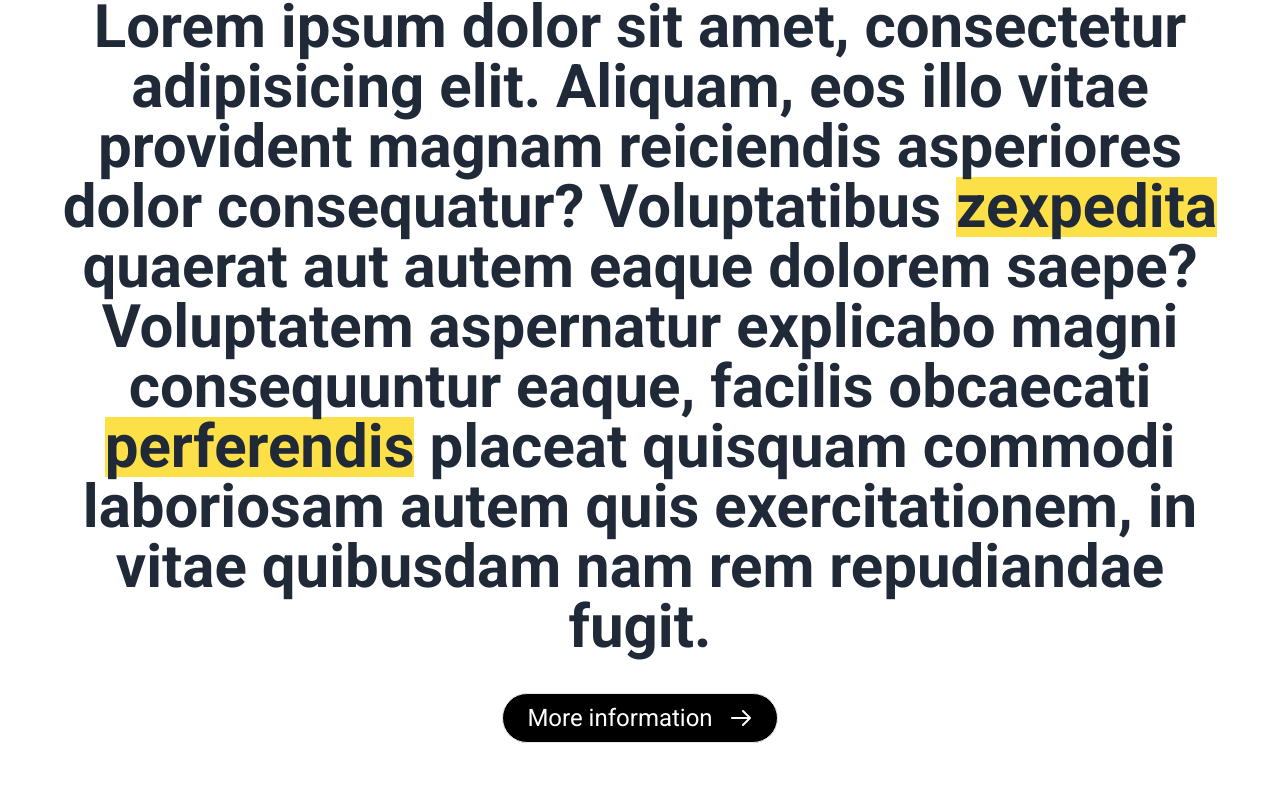
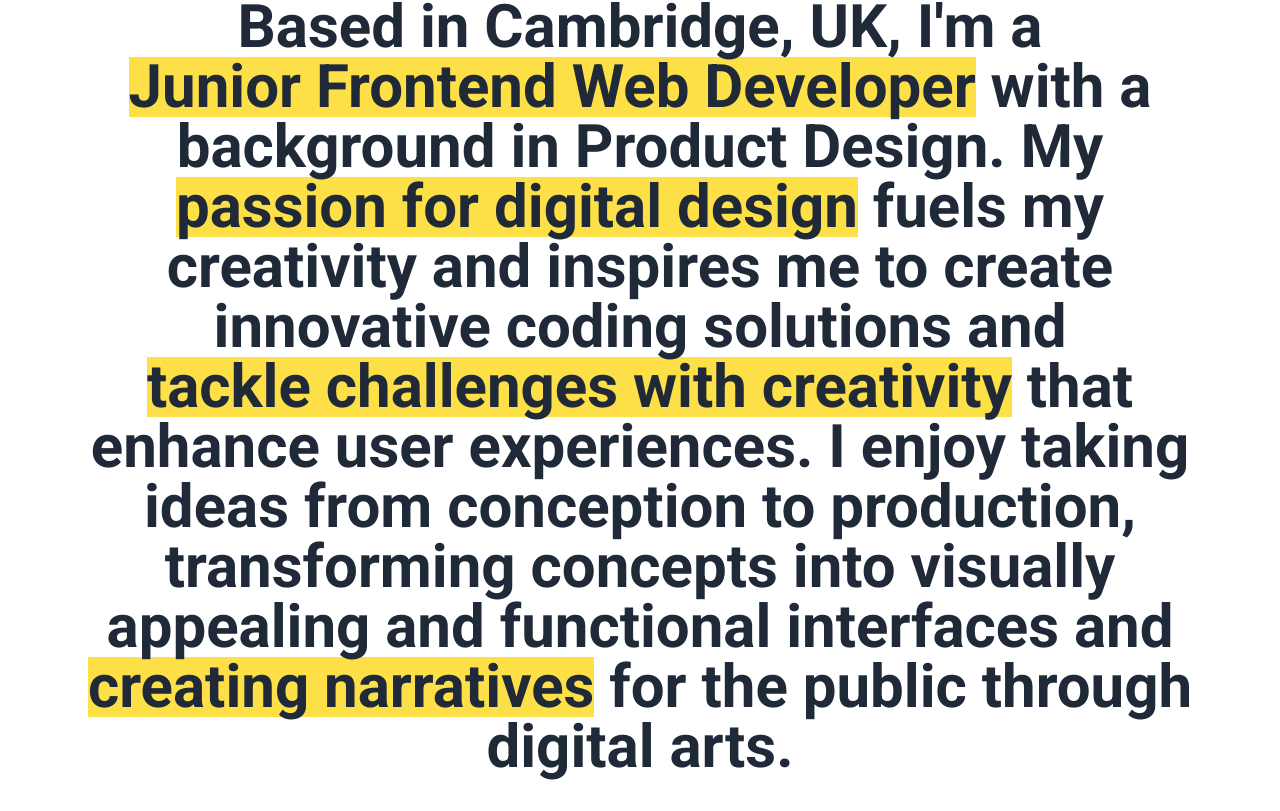
Before and after one commit to jemcap/joshcapito.dev, a React (Vite) app: page / in a window 1280 px wide. Shown: the part 1067-1878 px from the top of the page. Built offline with nearby package versions, Linux system fonts and the light colour scheme.

Commit message:
feature: Added functionality to navigate / scroll to the Projects section when the 'my work' navlink is clicked

```diff
--- a/src/App.jsx
+++ b/src/App.jsx
@@ -4,6 +4,7 @@ import Home from "./pages/Home";
 import Landing from "./pages/Landing";
 import Contact from "./pages/Contact";
 import Work from "./pages/Work";
+import { AppProvider } from "./context/context";
 
 const router = createBrowserRouter([
   {
@@ -33,7 +34,9 @@ const router = createBrowserRouter([
 function App() {
   return (
     <>
-      <RouterProvider router={router} />
+      <AppProvider>
+        <RouterProvider router={router} />
+      </AppProvider>
     </>
   );
 }
--- a/src/components/About.jsx
+++ b/src/components/About.jsx
@@ -64,15 +64,18 @@ const About = () => {
               viewport={{ once: true }}
               className="text-xl md:text-3xl lg:text-6xl font-semibold "
             >
-              Lorem ipsum dolor sit amet, consectetur adipisicing elit. Aliquam,
-              eos illo vitae provident magnam reiciendis asperiores dolor
-              consequatur? Voluptatibus{" "}
-              <Highlight delay="1">zexpedita</Highlight> quaerat aut autem eaque
-              dolorem saepe? Voluptatem aspernatur explicabo magni consequuntur
-              eaque, facilis obcaecati{" "}
-              <Highlight delay="1.5">perferendis</Highlight> placeat quisquam
-              commodi laboriosam autem quis exercitationem, in vitae quibusdam
-              nam rem repudiandae fugit.
+              Based in Cambridge, UK, I'm a{" "}
+              <Highlight delay="1">Junior Frontend Web Developer</Highlight>{" "}
+              with a background in Product Design. My{" "}
+              <Highlight delay="2">passion for digital design</Highlight> fuels
+              my creativity and inspires me to create innovative coding
+              solutions and{" "}
+              <Highlight delay="3">tackle challenges with creativity</Highlight>{" "}
+              that enhance user experiences. I enjoy taking ideas from
+              conception to production, transforming concepts into visually
+              appealing and functional interfaces and{" "}
+              <Highlight delay="4">creating narratives</Highlight> for the
+              public through digital arts.
             </motion.h2>
           </div>
           <div className="mt-9">
--- a/src/components/Navlinks.jsx
+++ b/src/components/Navlinks.jsx
@@ -1,13 +1,28 @@
 import { NAV_LINKS } from "../constants/links";
+import { Link } from "react-router-dom";
+import { useGlobalContext } from "../context/context";
 
 const Navlinks = () => {
+  const { scrollToProjects } = useGlobalContext();
   return (
     <>
       {NAV_LINKS.map((link) => {
         const { id, url, label } = link;
         return (
           <li key={id}>
-            <a href={url}>{label}</a>
+            {label === "my work" ? (
+              <button
+                type="button"
+                onClick={scrollToProjects}
+                className="hover:underline"
+              >
+                {label}
+              </button>
+            ) : (
+              <Link to={url} className="hover:underline">
+                {label}
+              </Link>
+            )}
           </li>
         );
       })}
--- a/src/constants/lists.jsx
+++ b/src/constants/lists.jsx
@@ -82,7 +82,7 @@ export const projectsList = [
         Nova Performance, an independent gym business, barbell club, and a
         respected strength sports facility. This freelance project allowed me to
         work with the gym owner to redesign and redevelop the website into a
-        full-stack application. You can see the original site{" "}
+        full-stack application. You can view the original site{" "}
         <OriginalWebsiteLink>here</OriginalWebsiteLink>. The site is fast,
         responsive, and visually appealing, enhancing user engagement and
         showcasing the gym's services.{" "}
--- /dev/null
+++ b/src/context/context.jsx
@@ -0,0 +1,22 @@
+import { createContext, useContext, useRef } from "react";
+
+const AppContext = createContext();
+
+export const AppProvider = ({ children }) => {
+  const projectsRef = useRef(null);
+
+  const scrollToProjects = () => {
+    if (projectsRef.current) {
+      projectsRef.current.scrollIntoView({ behavior: "smooth" });
+    }
+  };
+  return (
+    <AppContext.Provider value={{ scrollToProjects, projectsRef }}>
+      {children}
+    </AppContext.Provider>
+  );
+};
+
+export const useGlobalContext = () => {
+  return useContext(AppContext);
+};
--- a/src/pages/Landing.jsx
+++ b/src/pages/Landing.jsx
@@ -1,14 +1,18 @@
-import React from "react";
+import { useRef } from "react";
 import Introduction from "../components/Introduction";
 import About from "../components/About";
 import Projects from "../components/Projects";
+import { useGlobalContext } from "../context/context";
 
 const Landing = () => {
+  const { projectsRef } = useGlobalContext();
   return (
     <>
       <Introduction />
       <About />
-      <Projects />
+      <div ref={projectsRef}>
+        <Projects />
+      </div>
     </>
   );
 };
```
